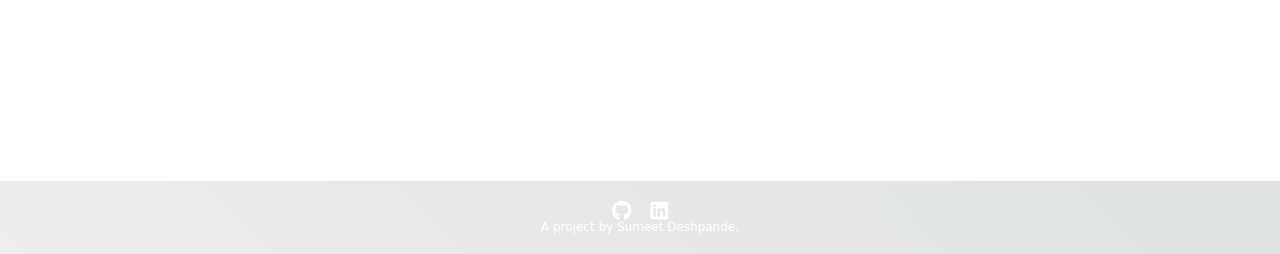
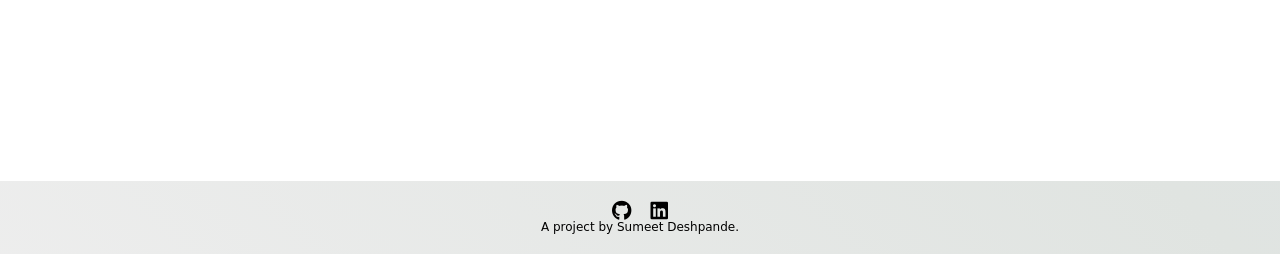
Before and after one commit to sumeetdeshpande15/Diabetes-Prediction-Deployment, a Flask app: page / in a window 1280 px wide. Shown: the part 546-800 px from the top of the page. Run offline with Flask 2, Linux system fonts and the light colour scheme; parts of the project's set-up code (start-up, migrations or seed data) failed here and were passed over; some libraries are stand-ins or nearby versions.

Commit message:
Update styles.css

```diff
--- a/static/styles.css
+++ b/static/styles.css
@@ -91,7 +91,7 @@ body{
 
 /* Contact */
 .contact-icon{
-	color: #ffffff;
+	color: #000000;
 	padding: 7px;
 }
 
@@ -110,7 +110,7 @@ body{
 }
 
 .footer-description{
-	color: #ffffff;
+	color: #000000;
 	margin: 0;
 	font-size: 12px;
 }
```
